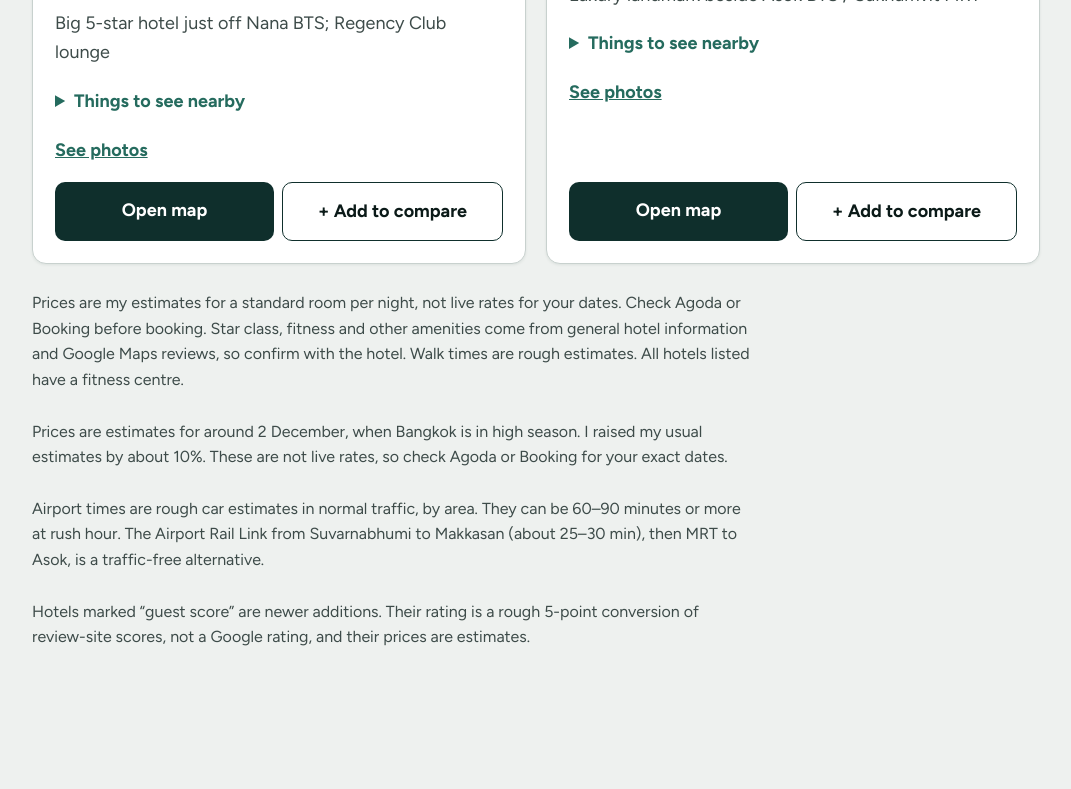
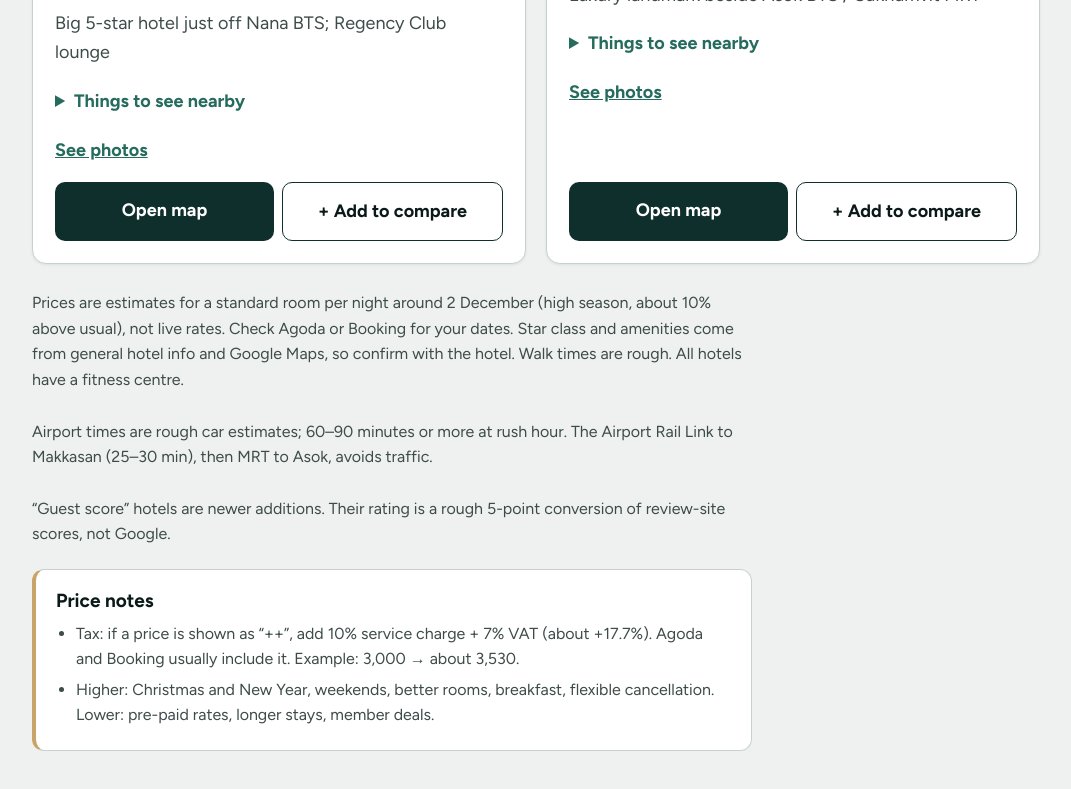
Before and after one commit to charoenpoljr-eve/bkk-hotel-compare, a plain HTML site: page index.html in a window 1280 px wide. Shown: the part 8994-9783 px from the top of the page, without its empty margins (104-1175 px from the left). Drawn offline with Linux system fonts and the light colour scheme.

Commit message:
Update index.html

```diff
--- a/index.html
+++ b/index.html
@@ -175,6 +175,7 @@ body:has(.tray.on){padding-bottom:130px}
 .tray button{flex:1;padding:13px 10px;font-size:16px}.tray .go{flex:2}
 .hint{font-size:14px}
 }
+.pn{max-width:720px;margin:22px 0 0;padding:16px 20px;background:#fff;border:1px solid var(--line);border-left:4px solid var(--brass);border-radius:12px}.pn h4{margin:0 0 6px;font-size:19px}.pn ul{margin:0;padding-left:20px}.pn li{margin:6px 0;font-size:16px;color:var(--mute);line-height:1.55}
 </style></head><body>
 <header><button id="lg" class="lg" type="button" aria-label="Language">ไทย</button><div class="hart" id="hart"></div><div class="w"><p class="from">For Uncle Joe</p><h1>Hotel shortlist from Rose</h1><p>Hotels near Asok, Phrom Phong and Nana BTS. 4★ and up, all with a fitness centre. Tap a station to filter, and tap “Compare” on up to 4 hotels to see them side by side.</p></div></header>
 <nav class="tabs" role="tablist"><button class="tab" role="tab" id="th" aria-selected="true">Hotels</button><button class="tab" role="tab" id="tt" aria-selected="false">Things to see</button><button class="tab" role="tab" id="ta" aria-selected="false">The areas</button></nav>
@@ -182,10 +183,10 @@ body:has(.tray.on){padding-bottom:130px}
 <label>Sort <select id="sort"><option value="p">Price: low to high</option><option value="pd">Price: high to low</option><option value="w">Closest to BTS</option><option value="r">Top rated</option></select></label>
 <label>Price <select id="pf"><option value="">Any price</option><option value="0-2999">Under 3,000 THB</option><option value="3000-4999">3,000–4,999 THB</option><option value="5000-99999">5,000 THB and up</option></select></label></div></div>
 <main><p class="count" id="count"></p><p class="hint">Want to compare? Tap <b>+ Add to compare</b> on 2–4 hotels, then press <b>Compare now</b> in the bar at the bottom.</p><div class="grid" id="grid"></div>
-<p class="fine">Prices are my estimates for a standard room per night, not live rates for your dates. Check Agoda or Booking before booking. Star class, fitness and other amenities come from general hotel information and Google Maps reviews, so confirm with the hotel. Walk times are rough estimates. All hotels listed have a fitness centre.</p>
-<p class="fine">Prices are estimates for around 2 December, when Bangkok is in high season. I raised my usual estimates by about 10%. These are not live rates, so check Agoda or Booking for your exact dates.</p>
-<p class="fine">Airport times are rough car estimates in normal traffic, by area. They can be 60–90 minutes or more at rush hour. The Airport Rail Link from Suvarnabhumi to Makkasan (about 25–30 min), then MRT to Asok, is a traffic-free alternative.</p>
-<p class="fine">Hotels marked “guest score” are newer additions. Their rating is a rough 5-point conversion of review-site scores, not a Google rating, and their prices are estimates.</p></main></div>
+<p class="fine">Prices are estimates for a standard room per night around 2 December (high season, about 10% above usual), not live rates. Check Agoda or Booking for your dates. Star class and amenities come from general hotel info and Google Maps, so confirm with the hotel. Walk times are rough. All hotels have a fitness centre.</p>
+<p class="fine">Airport times are rough car estimates; 60–90 minutes or more at rush hour. The Airport Rail Link to Makkasan (25–30 min), then MRT to Asok, avoids traffic.</p>
+<p class="fine">“Guest score” hotels are newer additions. Their rating is a rough 5-point conversion of review-site scores, not Google.</p>
+<div class="pn"><h4>Price notes</h4><ul><li>Tax: if a price is shown as “++”, add 10% service charge + 7% VAT (about +17.7%). Agoda and Booking usually include it. Example: 3,000 → about 3,530.</li><li>Higher: Christmas and New Year, weekends, better rooms, breakfast, flexible cancellation. Lower: pre-paid rates, longer stays, member deals.</li></ul></div></main></div>
 <main id="va" hidden><div id="ar"></div></main>
 <main id="vt" hidden><p class="count">Sights, shops and rooftops, grouped by area. For places across the city, the three boxes show how many train stops to ride from each station (BTS or MRT, counting the change to the MRT at Asok). Walking and waiting time are not included, so check Google Maps for a live route. Please check opening hours before you go.</p><div id="ag"></div></main>
 <div class="tray" id="tray"><div class="w"><span id="tc"></span><span><button class="clr" id="clr">Clear</button> <button class="go" id="go">Compare now</button></span></div></div>
@@ -335,6 +336,20 @@ $("hart").innerHTML=art(11);render();
 (function(){
 let L="en";try{L=localStorage.getItem("lang")||"en"}catch(e){}
 const TH={
+"Prices are estimates for a standard room per night around 2 December (high season, about 10% above usual), not live rates. Check Agoda or Booking for your dates. Star class and amenities come from general hotel info and Google Maps, so confirm with the hotel. Walk times are rough. All hotels have a fitness centre.":"ราคาเป็นการประมาณสำหรับห้องมาตรฐานต่อคืนช่วงประมาณ 2 ธันวาคม (ไฮซีซั่น สูงกว่าปกติราว 10%) ไม่ใช่ราคาจริง ควรเช็กใน Agoda หรือ Booking ตามวันที่พัก ระดับดาวและสิ่งอำนวยความสะดวกมาจากข้อมูลทั่วไปและ Google Maps จึงควรยืนยันกับโรงแรม เวลาเดินเป็นค่าประมาณ โรงแรมทุกแห่งมีฟิตเนส",
+"Airport times are rough car estimates; 60–90 minutes or more at rush hour. The Airport Rail Link to Makkasan (25–30 min), then MRT to Asok, avoids traffic.":"เวลาไปสนามบินเป็นค่าประมาณโดยรถยนต์ ช่วงรถติดอาจ 60–90 นาทีหรือมากกว่า ทางเลือกไม่ติดคือ Airport Rail Link ไป Makkasan (25–30 นาที) แล้วต่อ MRT ไปอโศก",
+"“Guest score” hotels are newer additions. Their rating is a rough 5-point conversion of review-site scores, not Google.":"โรงแรมที่ระบุ “guest score” เป็นรายการใหม่ คะแนนเป็นการแปลงคร่าวๆ เป็นเต็ม 5 จากเว็บจองห้อง ไม่ใช่คะแนน Google",
+"Price notes":"หมายเหตุเรื่องราคา",
+"Tax: if a price is shown as “++”, add 10% service charge + 7% VAT (about +17.7%). Agoda and Booking usually include it. Example: 3,000 → about 3,530.":"ภาษี: ถ้าราคาเป็นแบบ “++” ให้บวกค่าบริการ 10% + VAT 7% (ประมาณ +17.7%) ส่วน Agoda และ Booking มักรวมให้แล้ว เช่น 3,000 → ประมาณ 3,530",
+"Higher: Christmas and New Year, weekends, better rooms, breakfast, flexible cancellation. Lower: pre-paid rates, longer stays, member deals.":"แพงขึ้น: ช่วงคริสต์มาสและปีใหม่ เสาร์-อาทิตย์ ห้องที่ดีกว่า อาหารเช้า ยกเลิกฟรี ถูกลง: จ่ายล่วงหน้า พักหลายคืน ราคาสมาชิก",
+
+"Price notes":"หมายเหตุเรื่องราคา",
+"Tax and service charge: many Thai hotels add 10% service charge + 7% VAT, about +17.7% in total, when a price is shown as “++”. Prices on Agoda or Booking usually already include it.":"ภาษีและค่าบริการ: โรงแรมไทยหลายแห่งบวกค่าบริการ 10% + VAT 7% รวมประมาณ +17.7% เมื่อราคาแสดงเป็นแบบ “++” ส่วนราคาบน Agoda หรือ Booking มักรวมให้แล้ว",
+"If the prices above do not include tax: 2,600 → about 3,060, 3,000 → about 3,530, 3,500 → about 4,120, 4,600 → about 5,410, 5,300 → about 6,240, 7,700 → about 9,060 THB per night.":"ถ้าราคาข้างบนยังไม่รวมภาษี: 2,600 → ประมาณ 3,060, 3,000 → ประมาณ 3,530, 3,500 → ประมาณ 4,120, 4,600 → ประมาณ 5,410, 5,300 → ประมาณ 6,240, 7,700 → ประมาณ 9,060 บาทต่อคืน",
+"Can be higher: dates around Christmas and New Year (the peak), weekends and holidays, big events in the city, club or higher-floor rooms, breakfast, extra bed, late check-out, airport transfer, and flexible-cancellation rates.":"อาจแพงขึ้น: ช่วงคริสต์มาสและปีใหม่ (แพงสุด) เสาร์-อาทิตย์และวันหยุด งานใหญ่ในเมือง ห้อง Club หรือชั้นสูง อาหารเช้า เตียงเสริม เลทเช็กเอาต์ รถรับส่งสนามบิน และราคาแบบยกเลิกฟรี",
+"Can be lower: pre-paid non-refundable rates (often 10–15% less), longer stays, weekdays, member rates, promo codes and card offers.":"อาจถูกลง: ราคาแบบจ่ายล่วงหน้ายกเลิกไม่ได้ (มักถูกลง 10–15%) พักหลายคืน วันธรรมดา ราคาสมาชิก โค้ดส่วนลด และโปรบัตรเครดิต",
+"Rule of thumb: allow about ±15–20% around the prices shown. Always check the final total for your dates before booking.":"สรุป: เผื่อประมาณ ±15–20% จากราคาที่แสดง ก่อนจองให้เช็กราคารวมสุดท้ายตามวันที่พักอีกครั้ง",
+
 "+ Add to compare":"+ เพิ่มเพื่อเปรียบเทียบ","✓ Added":"✓ เพิ่มแล้ว","Compare now":"ดูเปรียบเทียบ",
 "Want to compare? Tap":"อยากเปรียบเทียบ? แตะ","+ Add to compare ":"+ เพิ่มเพื่อเปรียบเทียบ","on 2–4 hotels, then press":"ที่โรงแรม 2–4 แห่ง แล้วกด","in the bar at the bottom.":"ที่แถบด้านล่าง",
 "Price":"ราคา","Any price":"ทุกราคา","Under 3,000 THB":"ต่ำกว่า 3,000 บาท","3,000–4,999 THB":"3,000–4,999 บาท","5,000 THB and up":"5,000 บาทขึ้นไป",
```
